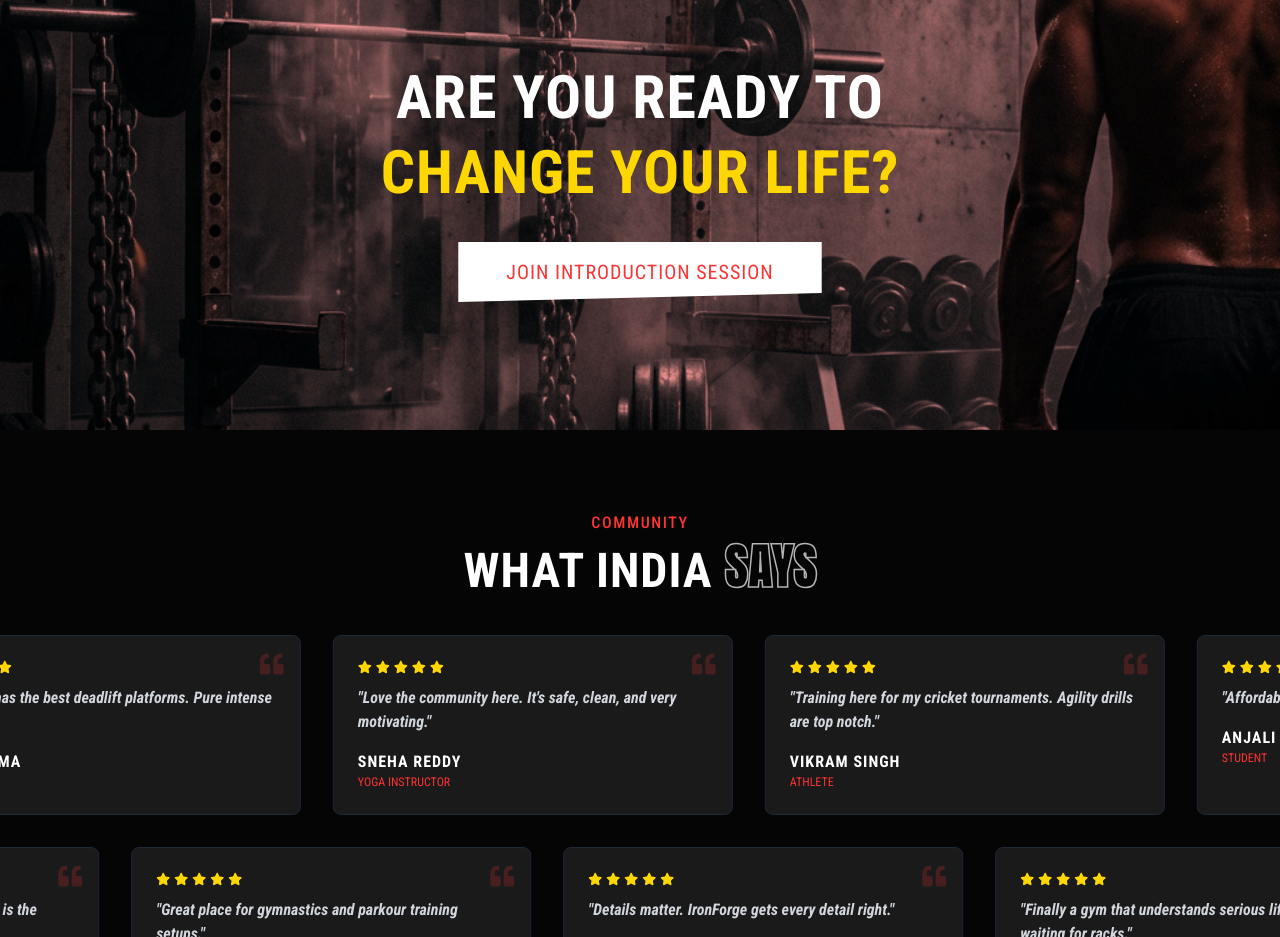
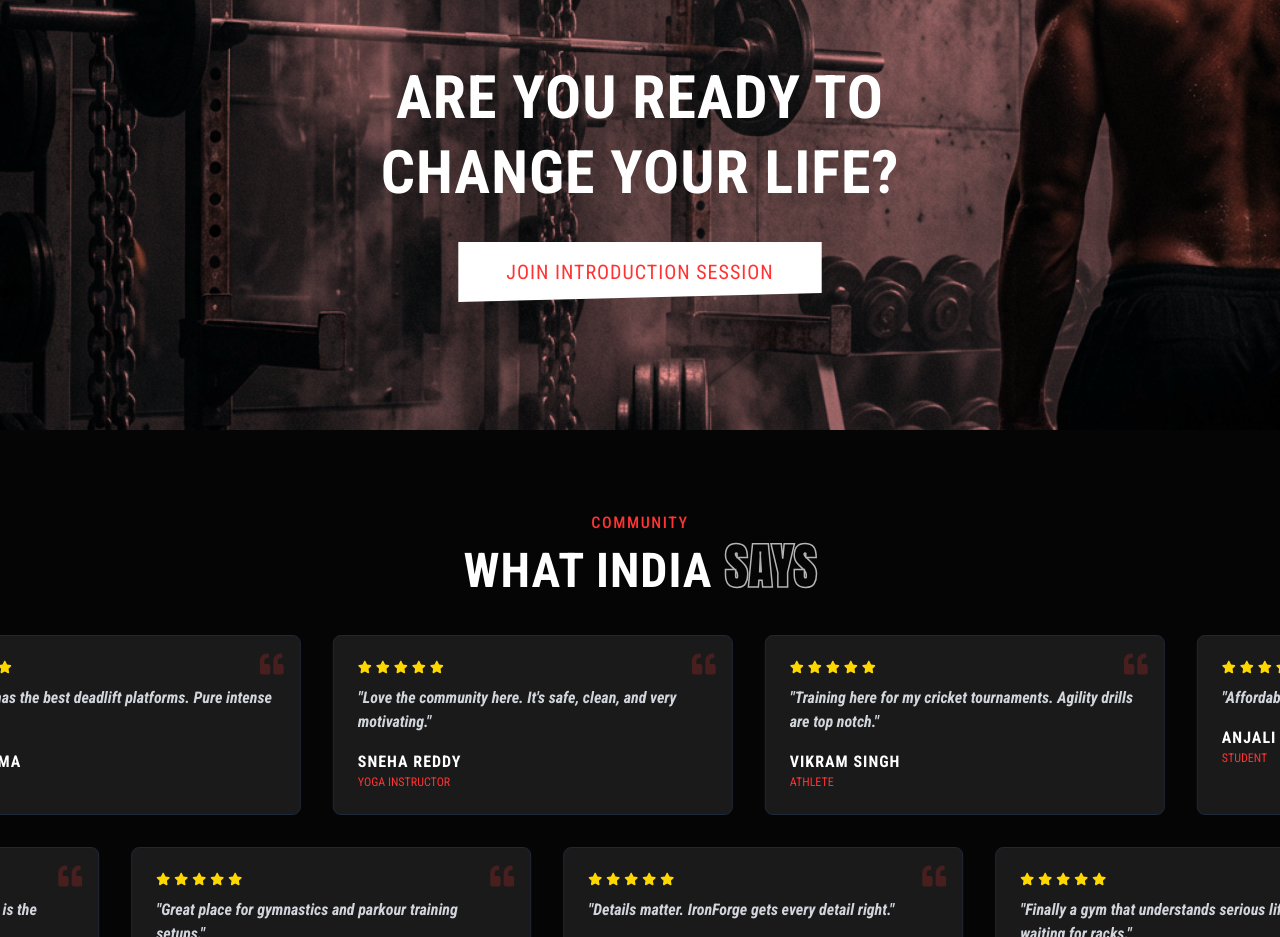
Before and after one commit to DarkBinary-6/gymdemo, a React (Vite) app: page / in a window 1280 px wide. Shown: the part 3100-4037 px from the top of the page. Built offline with nearby package versions, Linux system fonts and the light colour scheme.

Commit message:
Final Changes

```diff
--- a/src/components/sections/Banner.tsx
+++ b/src/components/sections/Banner.tsx
@@ -21,7 +21,7 @@ const Banner = () => {
                     className="text-4xl md:text-6xl font-roboto text-white uppercase mb-8 leading-tight"
                 >
                     Are You Ready To <br />
-                    <span className="text-gym-gold">Change Your Life?</span>
+                    <span className="text-white">Change Your Life?</span>
                 </motion.h2>
 
                 <motion.div
```
